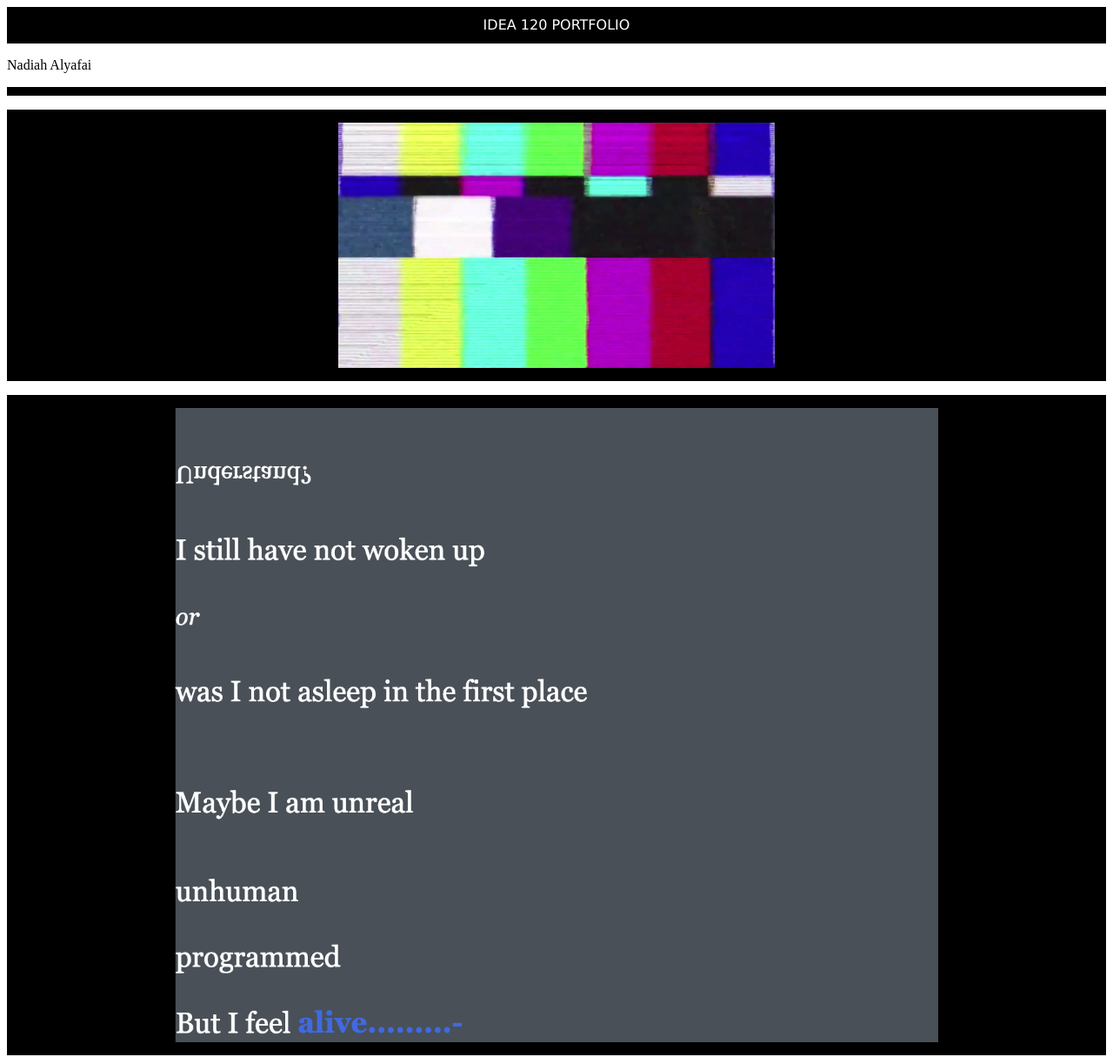
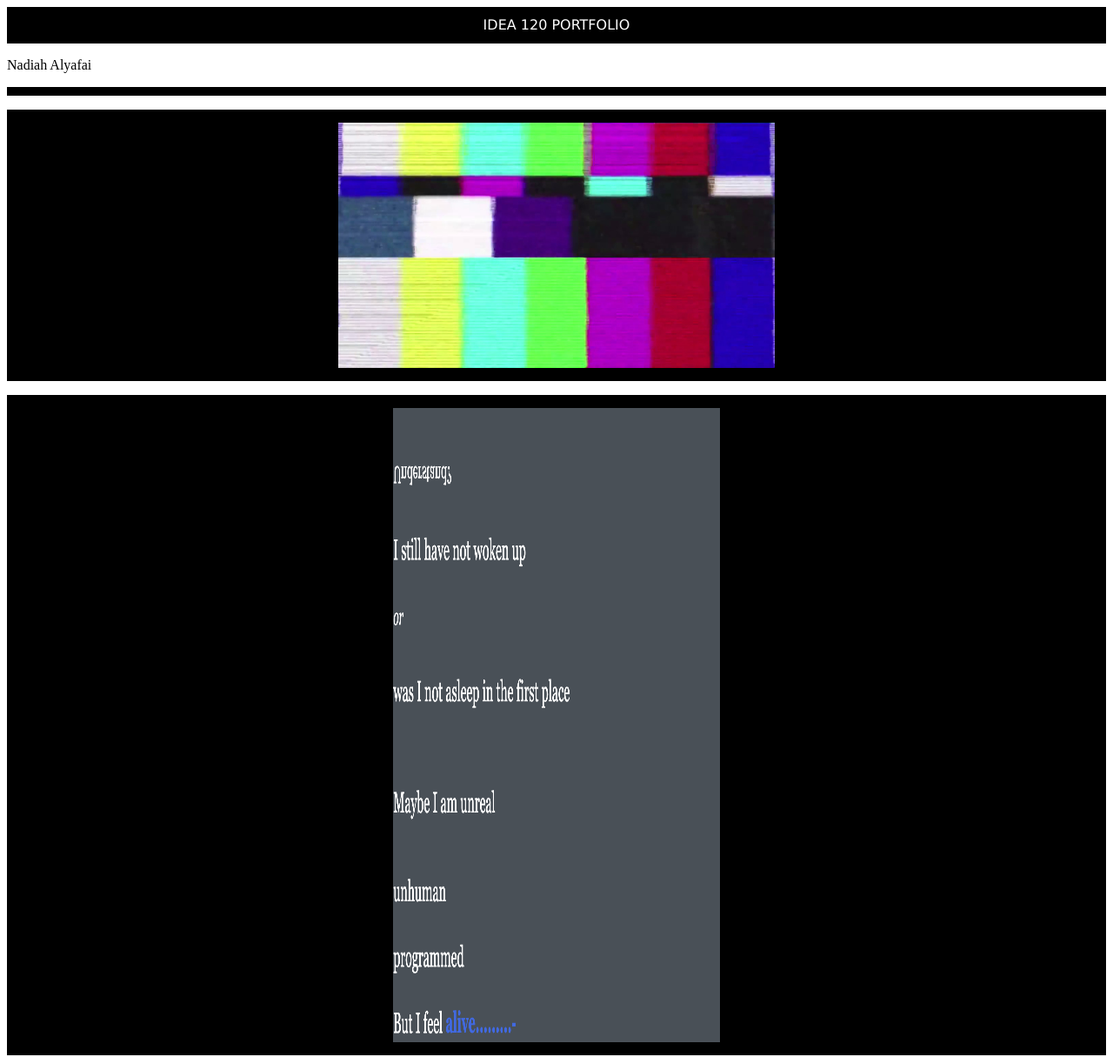
Before and after one commit to NadiahAly/NadiahAly, a plain HTML site: page Project4/Project1.html in a window 1280 px wide. Shown: the top 1215 px of the page at 87% size. Drawn offline with Linux system fonts and the light colour scheme.

Commit message:
Update Project1.html

```diff
--- a/Project4/Project1.html
+++ b/Project4/Project1.html
@@ -6,7 +6,7 @@
   <p1>  Nadiah Alyafai </p>
   <body>
   <p> <a href="page3index.html"><img src="assets/images/maxresdefault.jpg" style="width:40%;height:468.57:;padding:10px""text-align:right"></img></a>   </p>
-    <p>  <a href="page2index.html"><img src="assets/images/Screen Shot 2022-04-27 at 9.35.11 PM.png" style="width:70%;height:729.13;padding:10px;text-align:left"></img></a>   </p>
+    <p>  <a href="page2index.html"><img src="assets/images/Screen Shot 2022-04-27 at 9.35.11 PM.png" style="width:30%;height:729.13;padding:10px;text-align:left"></img></a>   </p>
   <p>   <a href="page1index.html"><img src="assets/images/proj3.png" style="width:60%;height:329.13;padding:10px"></img></a>   </p>
 
 
```
